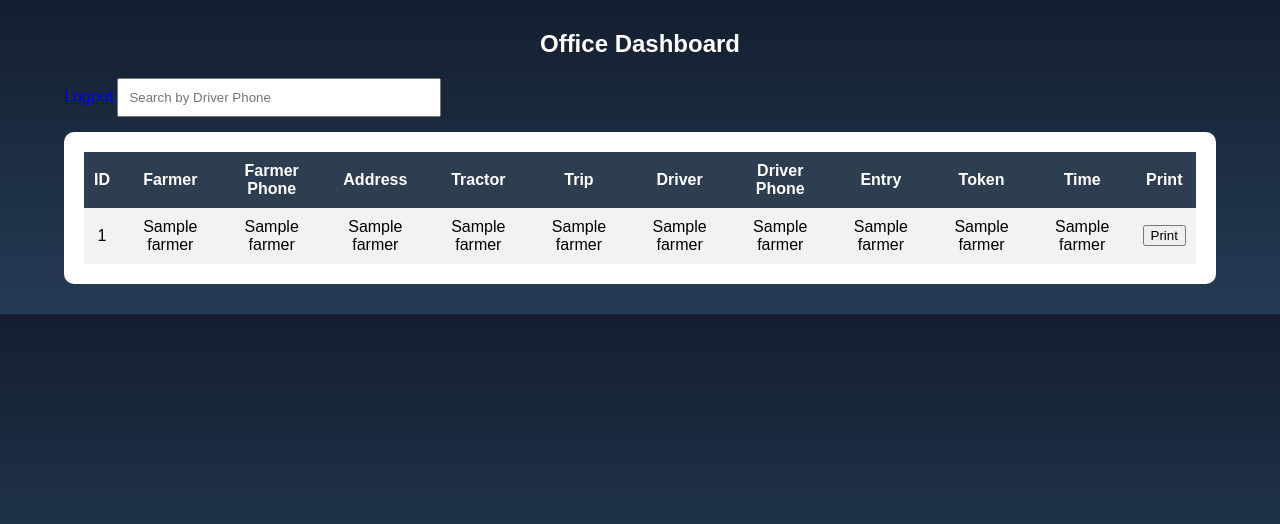
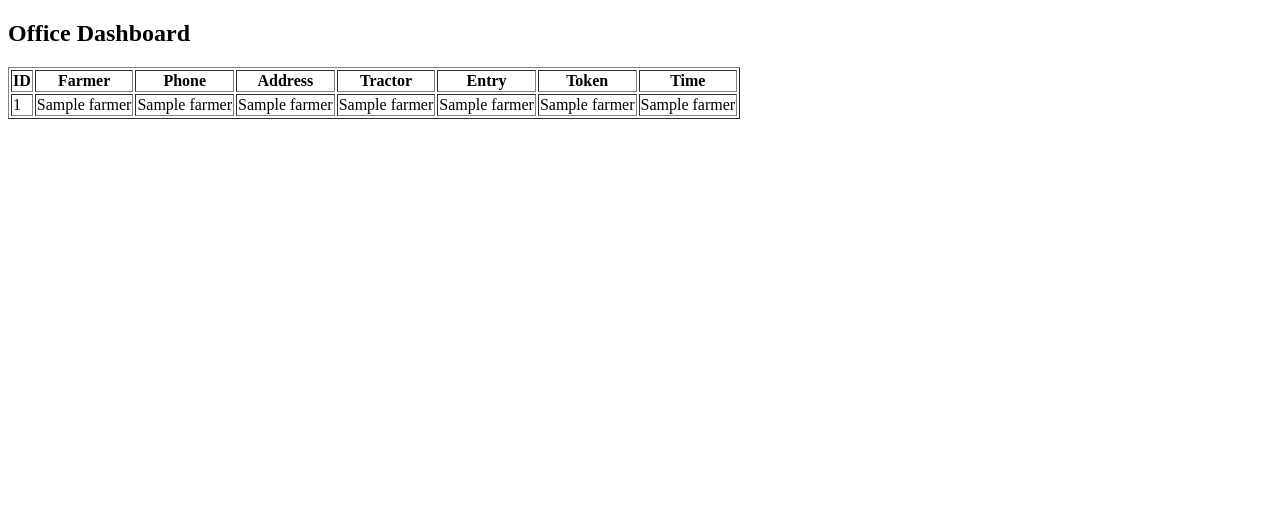
Before and after one commit to vanshri28/tractor_dashboard, a Flask app: page /office_dashboard in a window 1280 px wide. Shown: the top 524 px of the page. Run offline with Flask 3, Linux system fonts and the light colour scheme; a database or web service that is not in the repository returns one stand-in record (values such as "Sample title"); some libraries are stand-ins or nearby versions.

Commit message:
Update office_dashboard.html

```diff
--- a/templates/office_dashboard.html
+++ b/templates/office_dashboard.html
@@ -2,143 +2,37 @@
 <html>
 <head>
     <title>Office Dashboard</title>
-
-<style>
-body{
-margin:0;
-font-family:Arial;
-background:linear-gradient(#141e30,#243b55);
-color:white;
-}
-
-.container{
-width:90%;
-margin:30px auto;
-}
-
-h2{text-align:center;}
-
-.table-box{
-background:white;
-padding:20px;
-border-radius:10px;
-color:black;
-}
-
-table{
-width:100%;
-border-collapse:collapse;
-}
-
-th{
-background:#2c3e50;
-color:white;
-padding:10px;
-}
-
-td{
-padding:10px;
-text-align:center;
-}
-
-tr:nth-child(even){
-background:#f2f2f2;
-}
-
-input{
-padding:10px;
-width:300px;
-margin-bottom:15px;
-}
-</style>
-
 </head>
-
 <body>
 
-<div class="container">
+<h2>Office Dashboard</h2>
 
-<h2>Office Dashboard</h2>
-<a href="/logout">Logout</a>
-
-<!-- SEARCH -->
-<input type="text" id="search" placeholder="Search by Driver Phone" onkeyup="searchTable()">
-
-<div class="table-box">
-<table id="table">
+<table border="1">
     <tr>
         <th>ID</th>
         <th>Farmer</th>
-<th>Farmer Phone</th>
+        <th>Phone</th>
         <th>Address</th>
         <th>Tractor</th>
-<th>Trip</th>
-<th>Driver</th>
-<th>Driver Phone</th>
         <th>Entry</th>
         <th>Token</th>
         <th>Time</th>
-<th>Print</th>
     </tr>
 
     {% for row in data %}
     <tr>
-<td>{{row[0]}}</td>
-<td>{{row[2]}}</td>
-<td>{{row[1]}}</td>
-<td>{{row[3]}}</td>
-<td>{{row[4]}}</td>
-<td>{{row[5]}}</td>
-<td>{{row[6]}}</td>
-<td>{{row[7]}}</td>
-<td>{{row[8]}}</td>
-<td>{{row[9]}}</td>
-<td>{{row[10]}}</td>
-
-<td>
-<button onclick="printSlip('{{row[2]}}','{{row[6]}}','{{row[7]}}','{{row[4]}}','{{row[5]}}','{{row[8]}}','{{row[9]}}')">
-Print
-</button>
-</td>
-
+        <td>{{ row[0] }}</td>
+        <td>{{ row[1] }}</td>
+        <td>{{ row[2] }}</td>
+        <td>{{ row[3] }}</td>
+        <td>{{ row[4] }}</td>
+        <td>{{ row[5] }}</td>
+        <td>{{ row[6] }}</td>
+        <td>{{ row[7] }}</td>
     </tr>
     {% endfor %}
 
 </table>
-</div>
-
-</div>
-
-<script>
-function searchTable(){
-let input=document.getElementById("search").value.toLowerCase();
-let rows=document.querySelectorAll("#table tr");
-
-rows.forEach((row,i)=>{
-if(i==0) return;
-let text=row.innerText.toLowerCase();
-row.style.display=text.includes(input)?"":"none";
-});
-}
-
-function printSlip(farmer, driver, phone, tractor, trip, entry, token){
-
-let content = `
-<h3>Panchganga Sugar Factory</h3>
-<p>Farmer: ${farmer}</p>
-<p>Driver: ${driver}</p>
-<p>Phone: ${phone}</p>
-<p>Tractor: ${tractor}</p>
-<p>Trip: ${trip}</p>
-<p>Entry: ${entry}</p>
-<p>Token: ${token}</p>
-`;
-
-let win = window.open("", "", "width=300,height=600");
-win.document.write(content);
-win.print();
-}
-</script>
 
 </body>
 </html>
```
Lines whose indentation alone changed are shown as unchanged.
